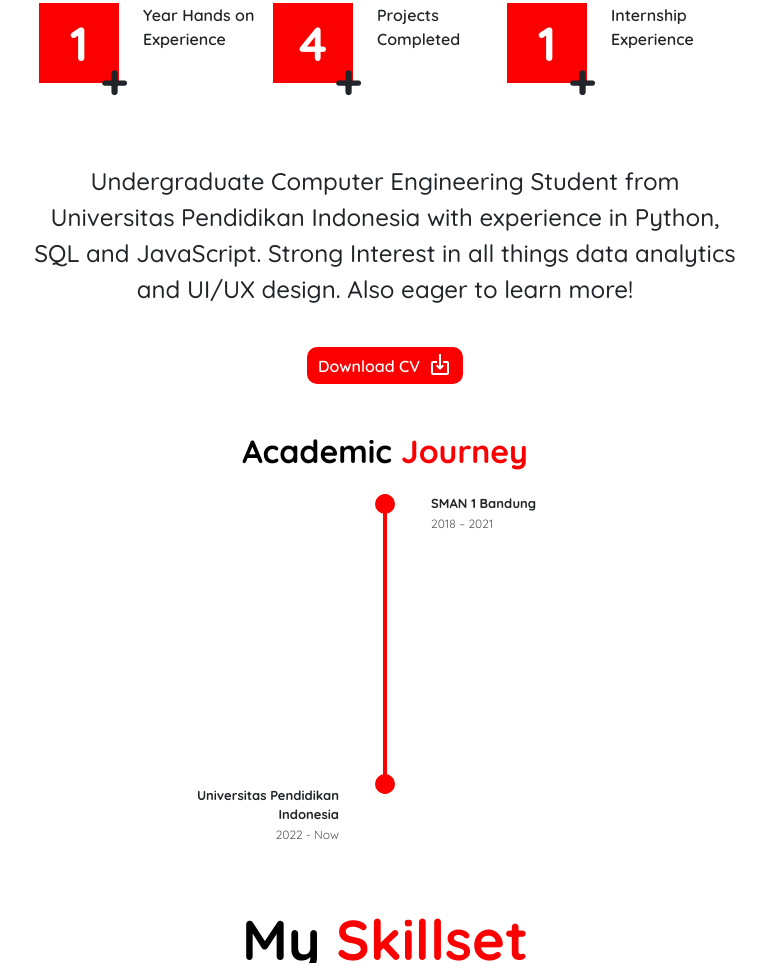
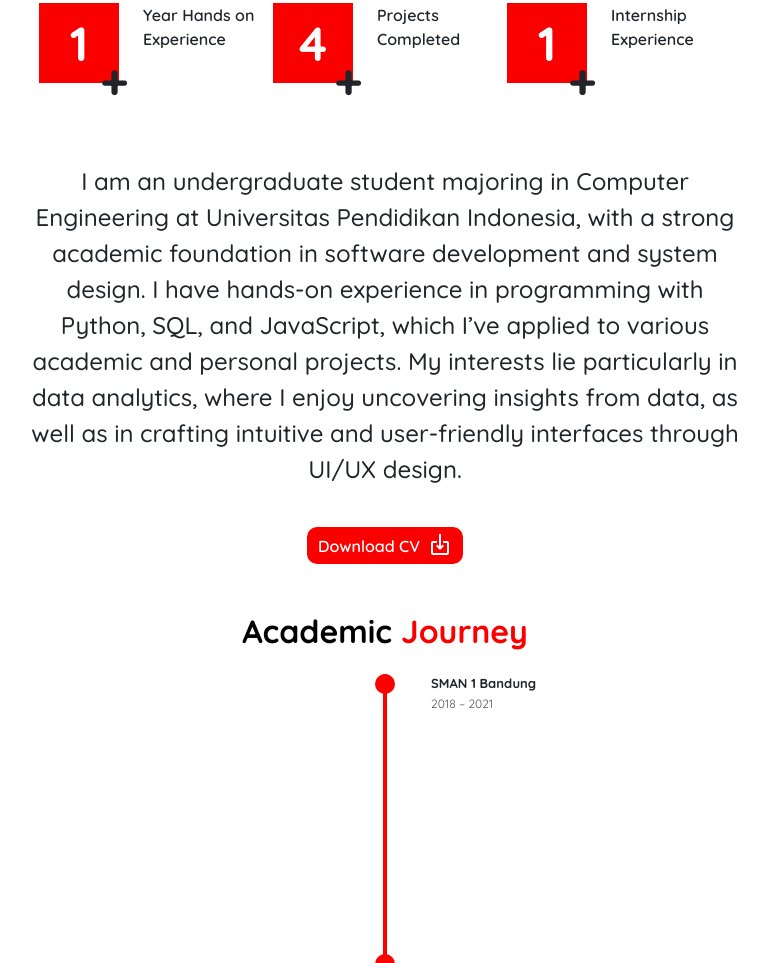
Before and after one commit to rafipasya22/rafipasya22.github.io, a plain HTML site: page index.html in a window 1280 px wide. Shown: the part 1429-2392 px from the top of the page, without its empty margins (255-1023 px from the left). Drawn offline with nearby package versions, Linux system fonts and the light colour scheme.

Commit message:
minor changes

```diff
--- a/index.html
+++ b/index.html
@@ -321,10 +321,14 @@
               </div>
             </div>
             <p class="myself-def">
-              Undergraduate Computer Engineering Student from Universitas
-              Pendidikan Indonesia with experience in Python, SQL and
-              JavaScript. Strong Interest in all things data analytics and UI/UX
-              design. Also eager to learn more!
+              I am an undergraduate student majoring in Computer Engineering at
+              Universitas Pendidikan Indonesia, with a strong academic
+              foundation in software development and system design. I have
+              hands-on experience in programming with Python, SQL, and
+              JavaScript, which I’ve applied to various academic and personal
+              projects. My interests lie particularly in data analytics, where I
+              enjoy uncovering insights from data, as well as in crafting
+              intuitive and user-friendly interfaces through UI/UX design.
             </p>
             <a
               href="file\CV_Muhamad Rafi Pasya Martadisastra.pdf"
@@ -791,7 +795,7 @@
                 using Vue.js for the front-end and FastAPI for the back-end.
               </div>
               <div class="githublink">
-                <a href="#" class="buttonconnect smoothscroll"
+                <a href="https://github.com/rafipasya22/waduh_news.git" class="buttonconnect smoothscroll"
                   >See Project on GitHub</a
                 >
               </div>
@@ -813,7 +817,7 @@
                 engaging Quran Learning.
               </div>
               <div class="githublink">
-                <a href="#" class="buttonconnect smoothscroll"
+                <a href="https://github.com/rafipasya22/Batuq.git" class="buttonconnect smoothscroll"
                   >See Project on GitHub</a
                 >
               </div>
@@ -970,7 +974,7 @@
                 devices.
               </div>
               <div class="githublink">
-                <a href="#" class="buttonconnect smoothscroll"
+                <a href="https://github.com/rafipasya22/SimpleSync-Web-.git" class="buttonconnect smoothscroll"
                   >See Project on GitHub</a
                 >
               </div>
@@ -993,7 +997,7 @@
                 wearable devices, but for mobile devices.
               </div>
               <div class="githublink">
-                <a href="#" class="buttonconnect smoothscroll">See Project</a>
+                <a href="https://github.com/rafipasya22/SimpleSync-Mobile-.git" class="buttonconnect smoothscroll">See Project</a>
               </div>
             </div>
             <div
```
